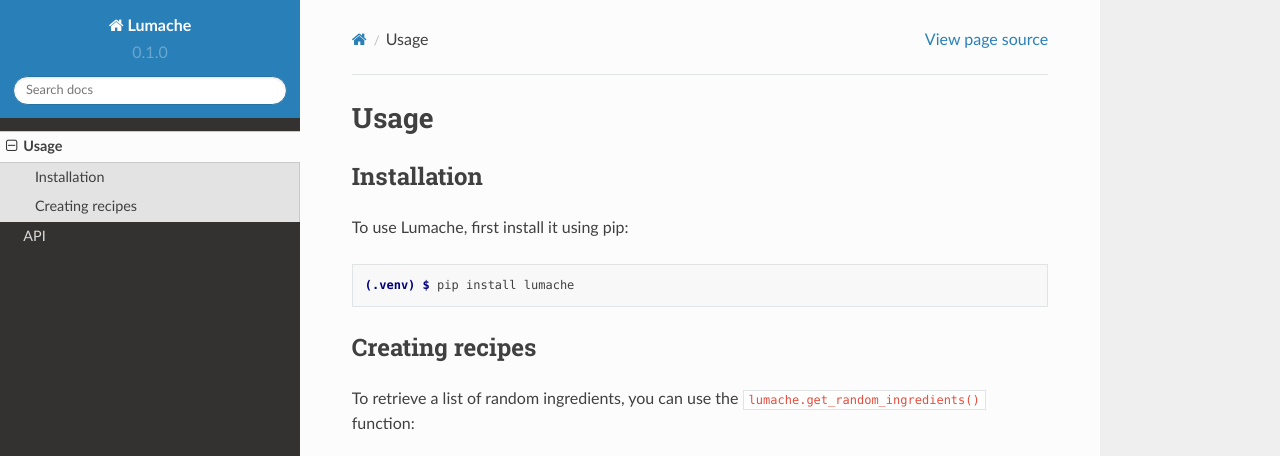
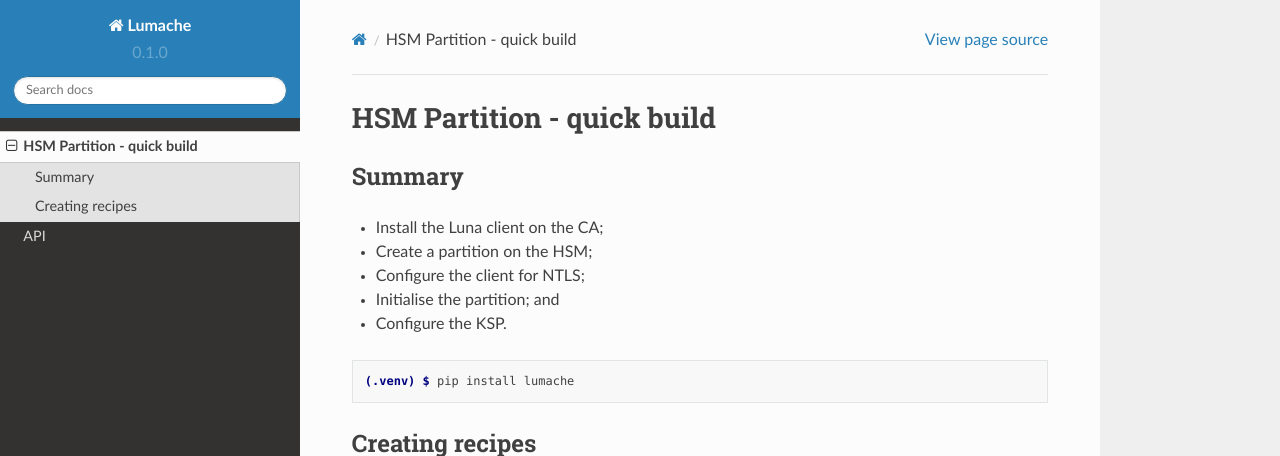
Before and after one commit to trustoic/wis, a Sphinx documentation site: the page built from docs/source/usage.rst, in a window 1280 px wide and 1191 px high, cut to the strip 0-456 px from the top of the window. Built offline with Sphinx 7.4.7 and the Read the Docs theme 2.0.0, drawn with Linux system fonts in a browser that asks for light colours.

Commit message:
Update usage.rst

```diff
--- a/docs/source/usage.rst
+++ b/docs/source/usage.rst
@@ -1,12 +1,16 @@
-Usage
+HSM Partition - quick build
 =====
 
 .. _installation:
 
-Installation
+Summary
 ------------
 
-To use Lumache, first install it using pip:
+- Install the Luna client on the CA;
+- Create a partition on the HSM;
+- Configure the client for NTLS;
+- Initialise the partition; and
+- Configure the KSP.
 
 .. code-block:: console
 
```
